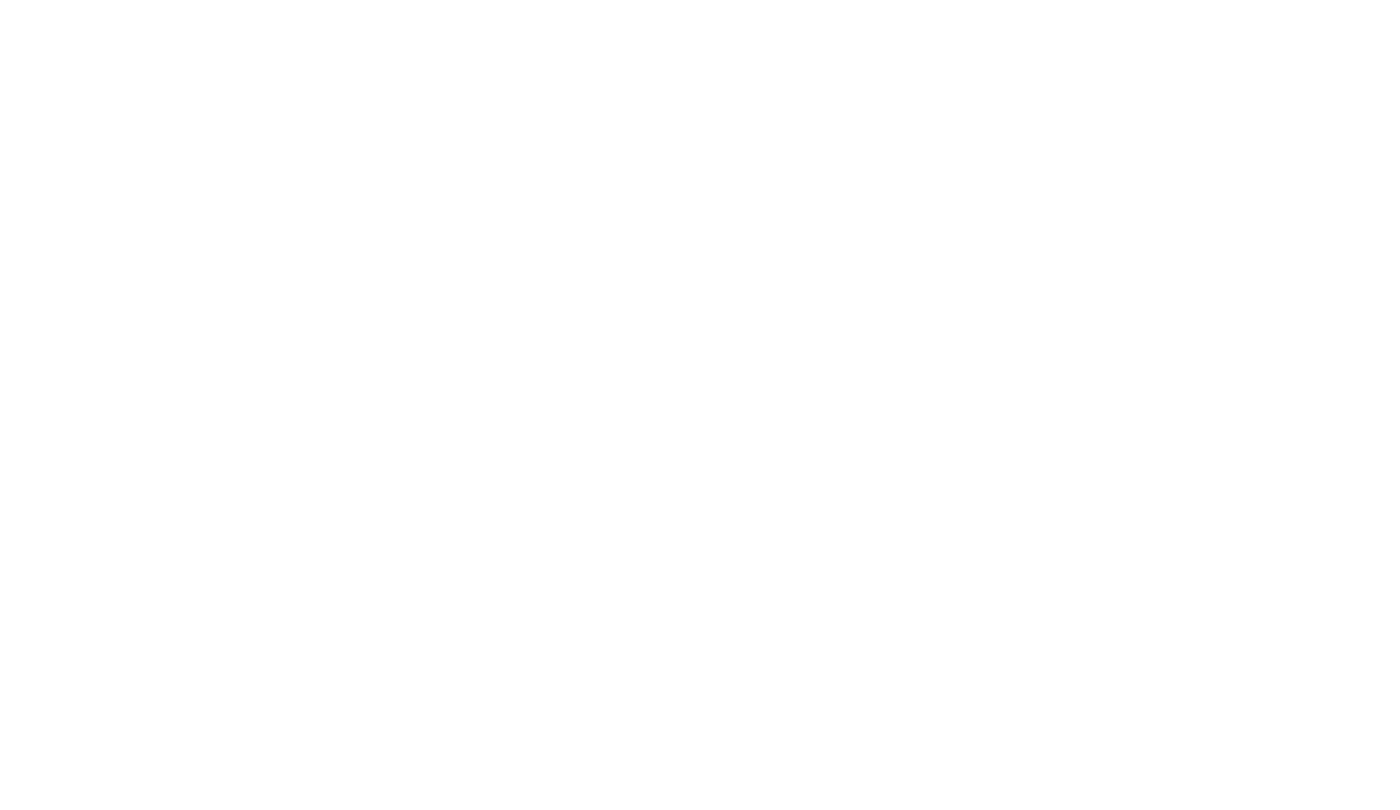
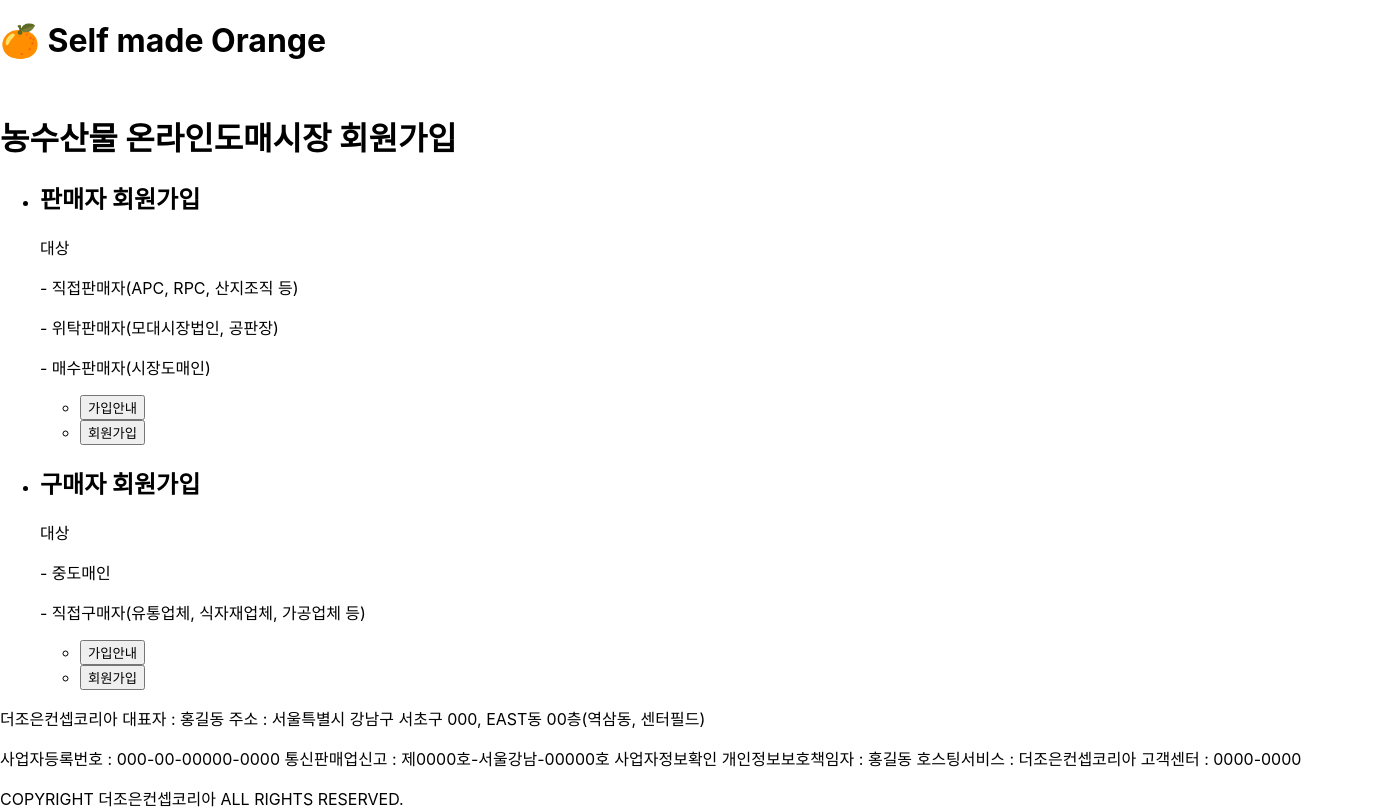
Before and after one commit to ChoiEdle/selfmade, a React (Create React App) app in the folder react/self-react/: page /signup in a window 1280 px wide. Before the commit this address had no page. Shown: the whole page, 1400 px wide, since content can reach past the window. Built offline with nearby package versions, Linux system fonts and the light colour scheme.

Commit message:
10-14 commit

```diff
--- a/react/self-react/src/App.js
+++ b/react/self-react/src/App.js
@@ -1,6 +1,8 @@
 import { BrowserRouter, Route, Routes } from 'react-router-dom';
 import { Layout } from './pages/Layout.jsx';
 import { Home } from './pages/Home.jsx';
+import { SelectSignup } from './pages/SelectSignup.jsx';
+import { BuyerCheck } from './pages/BuyerCheck.jsx'
 import './styles/selfmade.css'
 
 function App() {
@@ -9,6 +11,8 @@ function App() {
       <Routes>
         <Route path="/" element={<Layout />}>
           <Route index element={<Home/>} />
+          <Route path='/signup' element={<SelectSignup />} />
+          <Route path='/buyerCheck' element={<BuyerCheck />} />
         </Route>
       </Routes>
     </BrowserRouter>
--- /dev/null
+++ b/react/self-react/src/pages/BuyerCheck.jsx
@@ -0,0 +1,35 @@
+export function BuyerCheck () {
+    const yaks = [{"title":"서비스 이용약관", "detail":""},{"title":"서비스 이용약관", "detail":""},{"title":"서비스 이용약관", "detail":""},{"title":"서비스 이용약관", "detail":""},{"title":"서비스 이용약관", "detail":""}];
+    // console.log(yaks);
+
+    return (
+        <>
+            <h1>구매자 회원가입</h1>
+            <ul>
+                <li><p>01 이용약관</p></li>
+                <li><p>02 기본정보 입력</p></li>
+                <li><p>03 가입완료</p></li>
+            </ul>
+            <p>이용약관을 반드시 읽어보시고,</p>
+            <p>약관에 동의하시면 예를 선택해 주십시오.</p>
+            <p>회원가입을 하려면 반드시 동의 하셔야 합니다. 약관동의 후 가입여부 확인을 해 주시기 바랍니다.</p>
+            <ul>
+                <li>
+                    <input type="checkBox"></input>
+                </li>
+                <li>
+                    <p>농수산물 온라인도매시장의 모든 약관을 확인하고 전체 동의합니다.</p>
+                </li>
+            </ul>
+            {
+                // console.log(test)
+                yaks.map(yak =>
+                    <ul>
+                        <p>{yak.title}</p>
+                        <p>{yak.detail}</p>
+                    </ul>
+                )
+            }
+        </>
+    );
+}
--- /dev/null
+++ b/react/self-react/src/pages/BuyerSignup.jsx
@@ -0,0 +1,16 @@
+import { Link } from "react-router-dom";
+
+export function BuyerSignup () {
+    return (
+        <>
+            <h2>구매자 회원가입</h2>
+            <p>대상</p>
+            <p>- 중도매인</p>
+            <p>- 직접구매자(유통업체, 식자재업체, 가공업체 등)</p>
+            <ul>
+                <li><button type="button">가입안내</button></li>
+                <li><Link to={'/buyerCheck'}><button type="button">회원가입</button></Link></li>
+            </ul>
+        </>
+    );
+}
--- a/react/self-react/src/pages/Home.jsx
+++ b/react/self-react/src/pages/Home.jsx
@@ -1,7 +1,10 @@
+import { Link } from "react-router-dom";
+
 export function Home () {
     return(
         <div className="home">
          <h1>홈</h1>
+         <Link to={'/signup'}>회원가입</Link>
         </div>
     )
 }
--- /dev/null
+++ b/react/self-react/src/pages/SelectSignup.jsx
@@ -0,0 +1,18 @@
+import { SellerSignup } from "./SellerSignup.jsx";
+import { BuyerSignup } from "./BuyerSignup.jsx";
+
+export function SelectSignup () {
+    return(
+        <div>
+            <h1>농수산물 온라인도매시장 회원가입</h1>
+            <ul>
+                <li>
+                    <SellerSignup />
+                </li>
+                <li>
+                    <BuyerSignup />
+                </li>
+            </ul>
+        </div>
+    )
+}
--- /dev/null
+++ b/react/self-react/src/pages/SellerSignup.jsx
@@ -0,0 +1,15 @@
+export function SellerSignup () {
+    return (
+        <>
+            <h2>판매자 회원가입</h2>
+            <p>대상</p>
+            <p>- 직접판매자(APC, RPC, 산지조직 등)</p>
+            <p>- 위탁판매자(모대시장법인, 공판장)</p>
+            <p>- 매수판매자(시장도매인)</p>
+            <ul>
+                <li><button type="button">가입안내</button></li>
+                <li><button type="button">회원가입</button></li>
+            </ul>
+        </>
+    );
+}
--- a/react/self-react/src/styles/selfmade.css
+++ b/react/self-react/src/styles/selfmade.css
@@ -5,5 +5,4 @@ header, footer {
 
 .home {
     width: 1400px;
-    height: 500px;
 }
```
